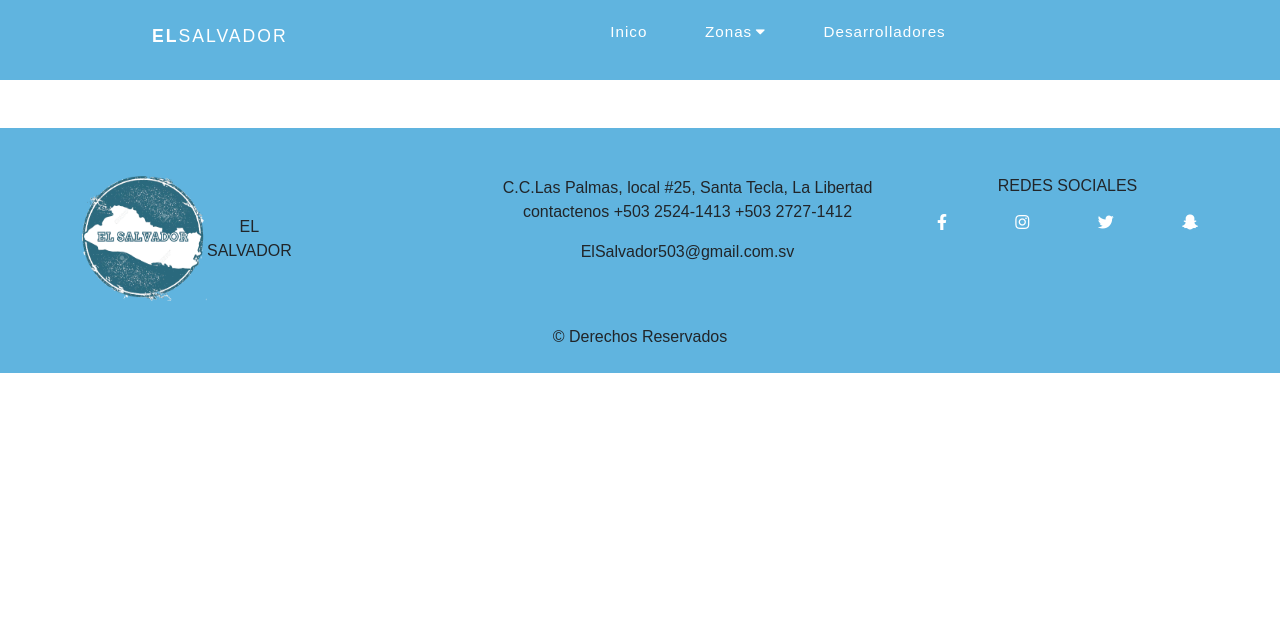
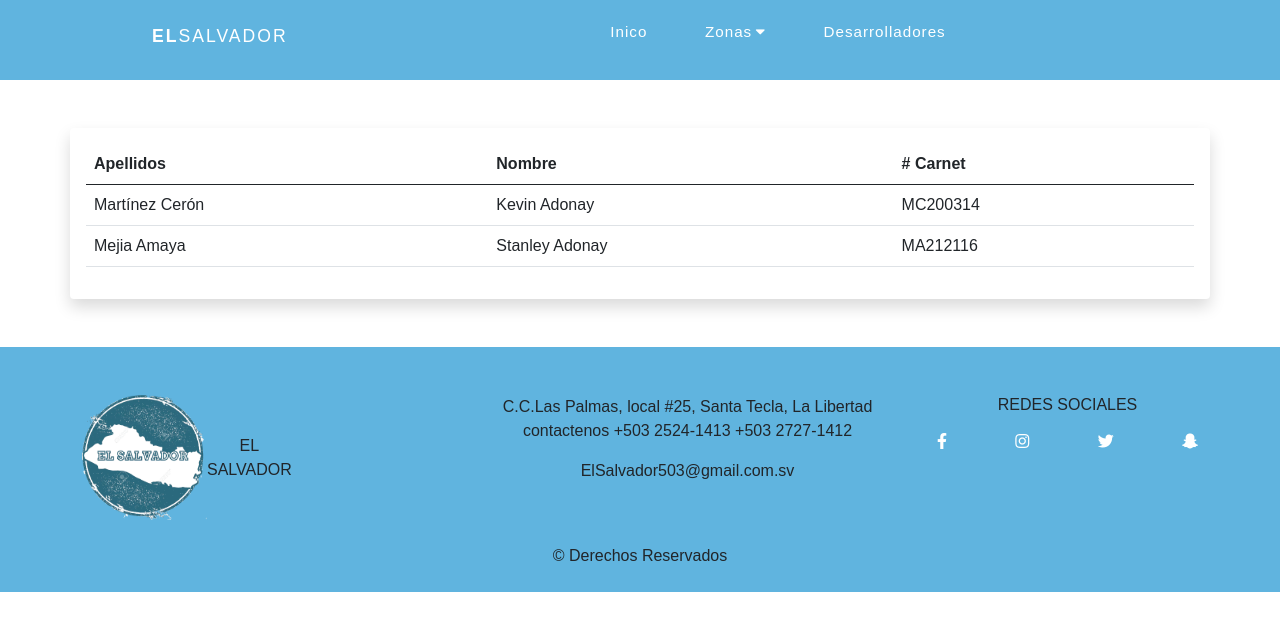
Before and after one commit to AdonayMejia/Proyecto_Fase1, a plain HTML site: page desarrolladores.html in a window 1280 px wide. Drawn offline with nearby package versions, Linux system fonts and the light colour scheme.

Commit message:
Agregando desarrolladores

```diff
--- a/desarrolladores.html
+++ b/desarrolladores.html
@@ -122,7 +122,31 @@
         </div>
     </header>
 
+    <div class="container shadow p-3 mb-5 bg-body rounded mt-5">
+        <table class="table ">
+            <thead>
+              <tr>
+                <th scope="col">Apellidos</th>
+                <th scope="col">Nombre</th>
+                <th scope="col"># Carnet</th>
+              </tr>
+            </thead>
+            <tbody>
+              <tr>
 
+                <td>Martínez Cerón</td>
+                <td>Kevin Adonay</td>
+                <td>MC200314</td>
+              </tr>
+              <tr>
+
+                <td>Mejia Amaya</td>
+                <td>Stanley Adonay</td>
+                <td>MA212116</td>
+              </tr>
+            </tbody>
+          </table>
+        </div>
     <footer class="page-footer"  style="background-color: #60b4df;" >
 
         <div class="container text-center text-md-left mt-5">
```
